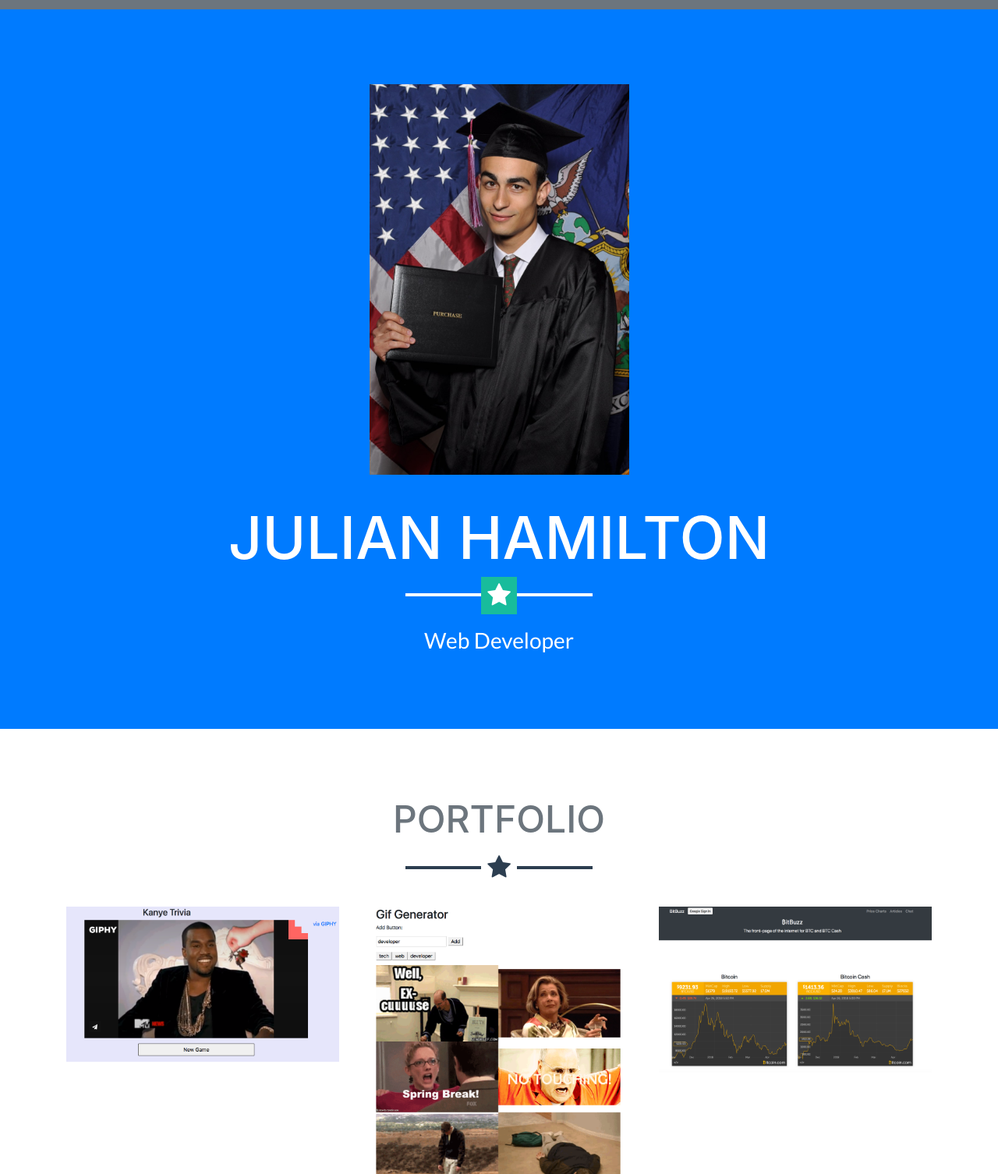
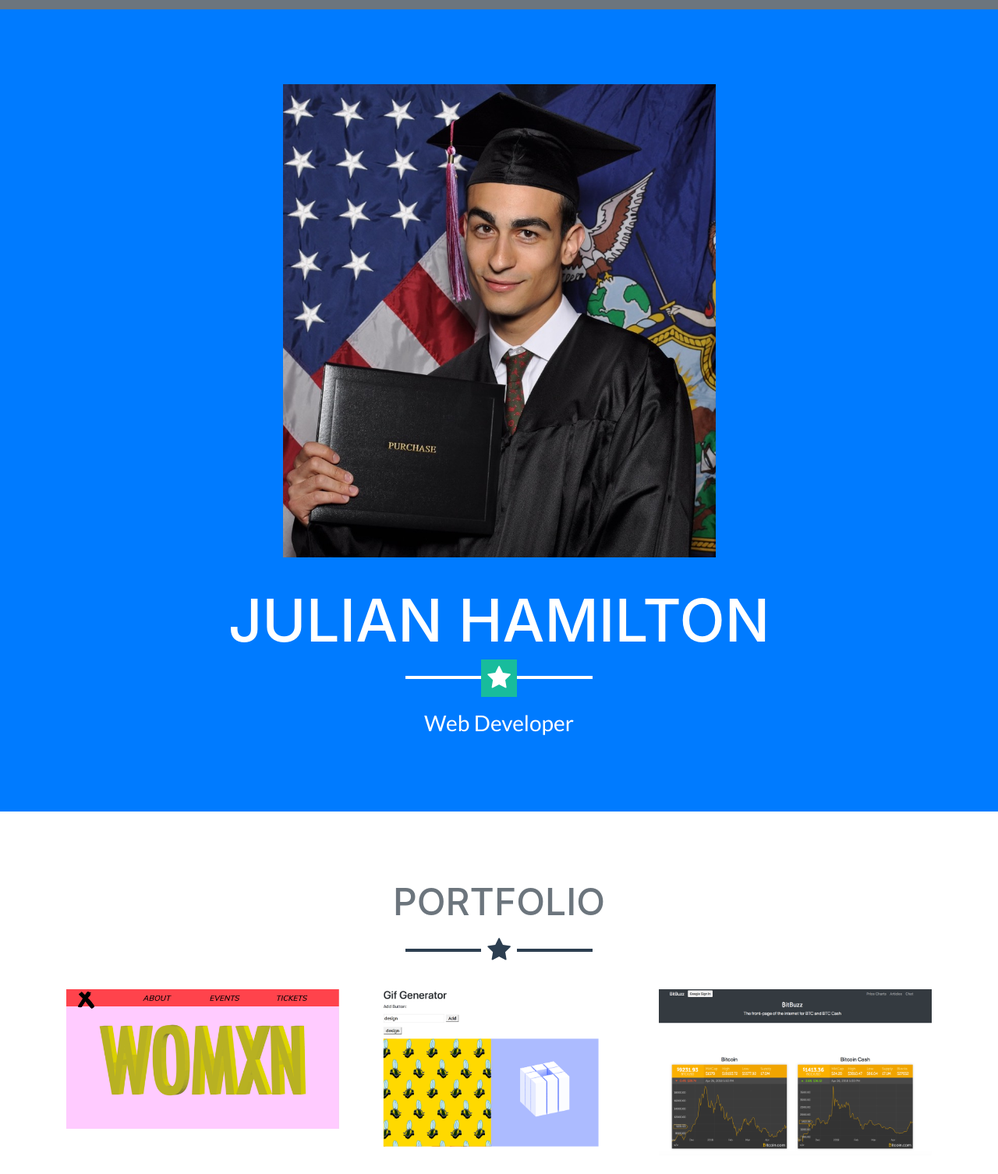
Before and after one commit to jham100/Portfolio, a website with bundled scripts: page index.html in a window 1280 px wide. Shown: the part 94-1600 px from the top of the page at 78% size. Built offline with nearby package versions, Linux system fonts and the light colour scheme.

Commit message:
uptodate

```diff
--- /dev/null
+++ b/css/style.css
@@ -0,0 +1,9 @@
+.col-md-6   {
+
+}
+.col-lg-4   {
+
+}
+#grad   {
+    width: 50%;
+}
--- a/index.html
+++ b/index.html
@@ -23,6 +23,7 @@
 
     <!-- Custom styles for this template -->
     <link href="css/freelancer.min.css" rel="stylesheet">
+    <link rel="stylesheet" href="css/style.css">
 
   </head>
 
@@ -55,7 +56,7 @@
     <!-- Header -->
     <header class="masthead bg-primary text-white text-center">
       <div class="container">
-        <img class="img-fluid mb-5 d-block mx-auto" style="width: 30%" src="img/smallgrad.jpg" alt="">
+        <img class="img-fluid mb-5 d-block mx-auto" id="grad" src="img/smallgrad.jpeg" alt="">
         <h1 class="text-uppercase mb-0">Julian Hamilton</h1>
         <hr class="star-light">
         <h2 class="font-weight-light mb-0">Web Developer</h2>
@@ -69,13 +70,13 @@
         <hr class="star-dark mb-5">
         <div class="row">
             <div class="col-md-6 col-lg-4">
-            <a class="portfolio-item d-block mx-auto" href="#portfolio-modal-1">
+                <a class="portfolio-item d-block mx-auto" href="#portfolio-modal-5">
                   <div class="portfolio-item-caption d-flex position-absolute h-100 w-100">
                     <div class="portfolio-item-caption-content my-auto w-100 text-center text-white">
                       <i class="fa fa-search-plus fa-3x"></i>
                     </div>
                   </div>
-              <img class="img-fluid" src="img/kanye2.png" alt="">
+                  <img class="img-fluid" src="img/wmn.png" alt="">
                 </a>
             </div>
           <div class="col-md-6 col-lg-4">
@@ -85,7 +86,7 @@
                   <i class="fa fa-search-plus fa-3x"></i>
                 </div>
               </div>
-              <img class="img-fluid" src="img/gif.png" alt="">
+              <img class="img-fluid" src="img/gif2.png" alt="">
             </a>
           </div>
           <div class="col-md-6 col-lg-4">
@@ -108,17 +109,7 @@
               <img class="img-fluid" src="img/tt.png" alt="">
             </a>
           </div>
-                          <div class="col-md-6 col-lg-4">
-            <a class="portfolio-item d-block mx-auto" href="#portfolio-modal-5">
-              <div class="portfolio-item-caption d-flex position-absolute h-100 w-100">
-                <div class="portfolio-item-caption-content my-auto w-100 text-center text-white">
-                  <i class="fa fa-search-plus fa-3x"></i>
-                </div>
-              </div>
-              <img class="img-fluid" src="img/wmn.png" alt="">
-            </a>
-          </div>
-        </div>
+
         </div>
       </div>
 
@@ -269,7 +260,7 @@
               <h2 class="text-secondary text-uppercase mb-0">Gif Generator</h2>
               <hr class="star-dark mb-5">
               <a href="https://jham100.github.io/ajaxhw/">
-              <img class="img-fluid mb-5" src="img/gif.png" alt="">
+              <img class="img-fluid mb-5" src="img/gif2.png" alt="">
               </a>
               <p class="mb-5 text-left">This is a web application that I made to generate buttons from user input using Javascript for loops and Jquery DOM manipulation and AJAX calls. The user generated buttons can then be used to perform an AJAX call to the GIPHY API, resulting in related GIFs loading into the DOM.</p>
               <a class="btn btn-primary btn-lg rounded-pill portfolio-modal-dismiss" href="#">
```
Also changed, not shown: img/gif2.png (added), img/smallgrad.jpeg (added), img/smallgrad.jpg (deleted). Lines whose indentation alone changed are shown as unchanged.
